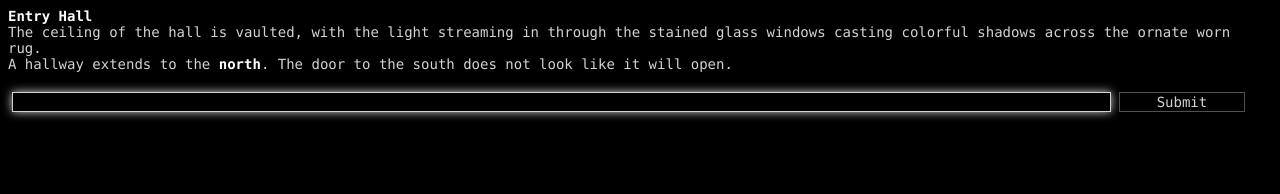
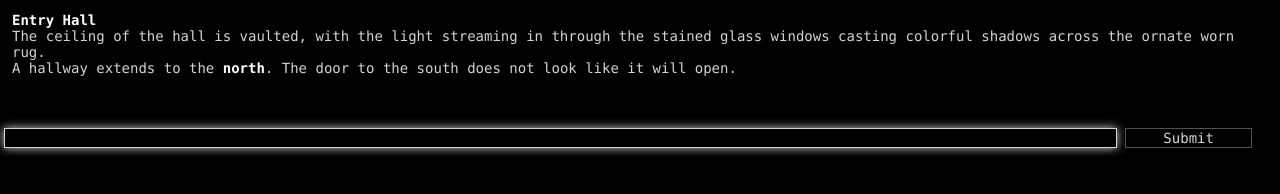
Before and after one commit to EyeOfMidas/text-adventure, a website built with Vite: page index.html in a window 1280 px wide. Built offline with nearby package versions, Linux system fonts and the light colour scheme.

Commit message:
adding resize handling; fixing styling when browser window is weirdly shaped

```diff
--- a/game.js
+++ b/game.js
@@ -5,3 +5,7 @@ document.addEventListener("DOMContentLoaded", () => {
     system._init()
     player._load(OldHouse, OldHouse.Rooms.EntryHall, [])
 })
+
+window.addEventListener("resize", () => {
+    system._resize()
+})
--- a/library/System.js
+++ b/library/System.js
@@ -14,6 +14,11 @@ export class System {
 	_init() {
 		this._form.addEventListener("submit", () => { this._parseInput() }, false)
 		this.clear()
+		this._resize()
+	}
+
+	_resize() {
+		this._scrollToEnd()
 	}
 
 	_read() {
@@ -30,7 +35,7 @@ export class System {
 			message = "&nbsp;"
 		}
 		this._print(`<div class="line">${message}</div>\n`)
-		this._outputDiv.scrollTop = this._outputDiv.scrollHeight
+		this._scrollToEnd()
 	}
 
 	_log() {
@@ -49,7 +54,13 @@ export class System {
 	_clearInput() {
 		this._inputField.value = ""
 		this._inputField.focus()
+		this._scrollToEnd()
+	}
+
+	_scrollToEnd() {
 		this._outputDiv.scrollTop = this._outputDiv.scrollHeight
+		window.scrollTo(0, document.body.scrollHeight)
+		history.scrollRestoration = "manual"
 	}
 
 	_parseInput() {
@@ -185,6 +196,12 @@ export class System {
 		return true
 	}
 
+	quit(commandData) {
+		this._println(`You're free to leave. Your game is saved automatically. Just close the page, I'll be here when you return.`)
+		this._println("")
+		return true
+	}
+
 	help(commandData) {
 		if(commandData.length == 0) {
 			this._println("This game is played by typing simple commands to describe what you want to do.")
--- a/main.css
+++ b/main.css
@@ -1,9 +1,13 @@
+html, body {
+	margin: 0;
+	padding: 0;
+    overflow: hidden;
+}
 body {
 	font-family: "Lucida Console", Monaco, monospace;
 	font-size: 14px;
 	color: lightgray;
 	background-color: black;
-
 }
 
 input {
@@ -19,19 +23,25 @@ strong {
 }
 
 #output {
-	max-height: calc(100vh - 50px);
-	overflow: auto;
 	overflow-x: hidden;
+	overflow-y: scroll;
+	max-height: calc(100vh - 68px);
+	padding: 4px;
+	margin-bottom: 20px;
 }
 
-.input-container {
-	height: 30px;
+.output-container {
+	margin: 4px;
+	padding: 4px;
 }
 
 .input-container {
 	height: 20px;
 	text-align: left;
 	padding: 4px;
+	max-width: 100%;
+	margin: 0;
+	margin-bottom: 4px;
 }
 
 .input-container input[type="text"] {
--- a/vite.config.js
+++ b/vite.config.js
@@ -3,5 +3,6 @@ import { defineConfig } from 'vite'
 export default defineConfig({
     server: {
         open: '/index.html',
+        host: true,
       },
 })
```
Also changed, not shown: 1 other file.
